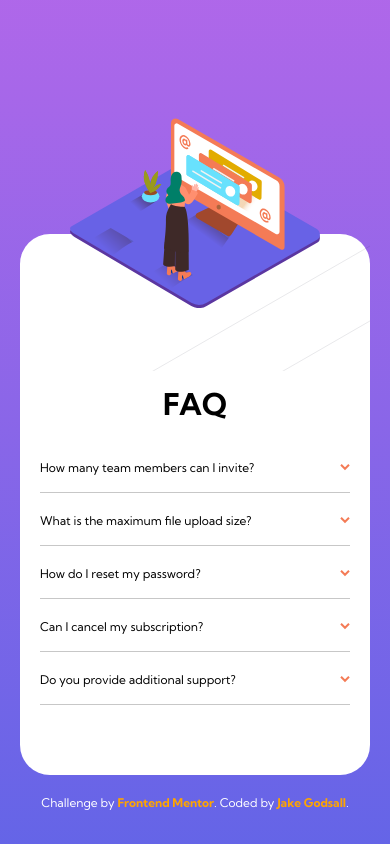
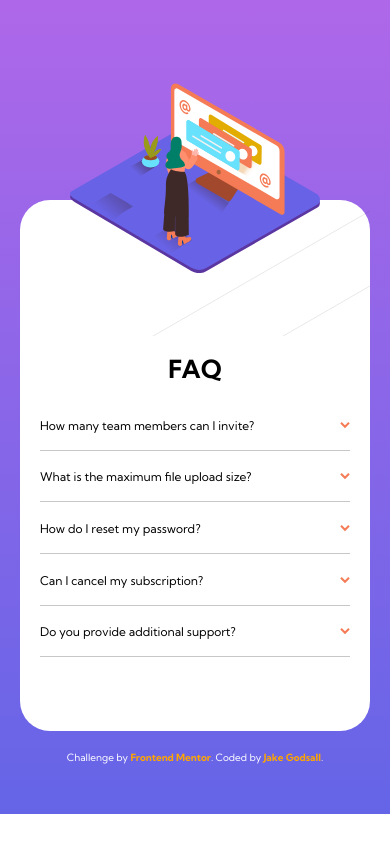
Before and after one commit to jakegodsall/fm-faq-accordion-card, a website: page src/index.html in a window 390 px wide. Drawn offline with Linux system fonts and the light colour scheme; files whose address does not match are found by name.

Commit message:
fixed vertical layout in mobile

```diff
--- a/src/sass/base/_resets.scss
+++ b/src/sass/base/_resets.scss
@@ -1,7 +1,7 @@
 html {
   box-sizing: border-box;
   font-size: 100%;
-    font-family: 'Kumbh Sans', sans-serif;
+  font-family: "Kumbh Sans", sans-serif;
 }
 
 *,
@@ -13,8 +13,11 @@ html {
 body {
   margin: 0;
   padding: 0;
-    background: linear-gradient(var(--background-color-purple), var(--background-color-blue));
+  background: linear-gradient(
+    var(--background-color-purple),
+    var(--background-color-blue)
+  );
   background-repeat: no-repeat;
   width: 100vw;
-    height: 100vh;
+  height: 100%;
 }
--- a/src/sass/base/_typography.scss
+++ b/src/sass/base/_typography.scss
@@ -1,14 +1,18 @@
 :root {
-    font-size: 12px;
+  font-size: 62.5%;
 }
 
 h1 {
-    font-weight: 700;
-    font-size: 2.5rem;
+  font-weight: 700;
+  font-size: 2.5rem;
+}
+
+p {
+  font-size: 1.2rem;
 }
 
 a,
 a:visited,
 a:active {
-    text-decoration: none;
+  text-decoration: none;
 }
--- a/src/sass/components/_accordion.scss
+++ b/src/sass/components/_accordion.scss
@@ -1,10 +1,3 @@
-body {
-    display: flex;
-    flex-direction: column;
-    align-items: center;
-    justify-content: center;
-}
-
 .container {
   margin-inline: 100px;
   display: grid;
@@ -20,7 +13,7 @@ body {
   padding: 0;
 
   &__image {
-        background-image: url('../../images/bg-pattern-desktop.svg');
+    background-image: url("../../images/bg-pattern-desktop.svg");
 
     .box-image {
       width: 40%;
@@ -47,7 +40,6 @@ body {
     margin: 20px 50px;
     height: 80%;
 
-
     .accordion__title {
       align-self: flex-start;
       margin-top: 0;
@@ -67,11 +59,9 @@ body {
   border-bottom: 1px solid rgb(199, 199, 199);
 
   &__question {
-
     display: flex;
     align-items: center;
     justify-content: space-between;
-
 
     .btn {
       cursor: pointer;
@@ -80,7 +70,6 @@ body {
 
   &__answer {
     display: none;
-
   }
 }
 
@@ -95,7 +84,6 @@ body {
     display: inline;
     padding-bottom: 10px;
     color: var(--dark-blue);
-
   }
 }
 
@@ -131,9 +119,6 @@ body {
       .accordion__title {
         align-self: center;
       }
-
-
-        }
-
     }
   }
+}
--- a/src/sass/pages/_faq.scss
+++ b/src/sass/pages/_faq.scss
@@ -1,6 +1,8 @@
 .attribution {
+  text-align: center;
   margin-top: 20px;
   color: #fff;
+  margin-bottom: 5rem;
 
   a {
     color: orange;
```
Also changed, not shown: src/main.css. Lines whose indentation alone changed are shown as unchanged.
